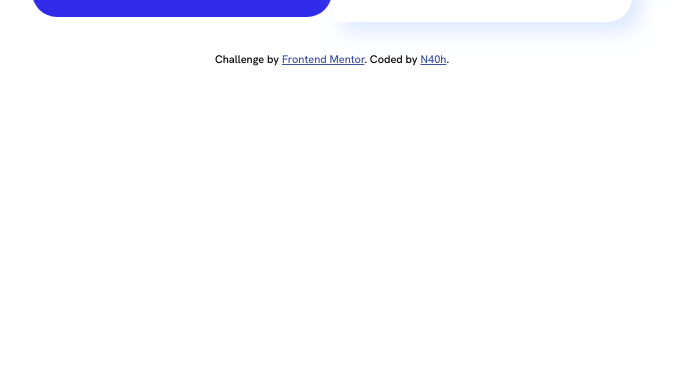
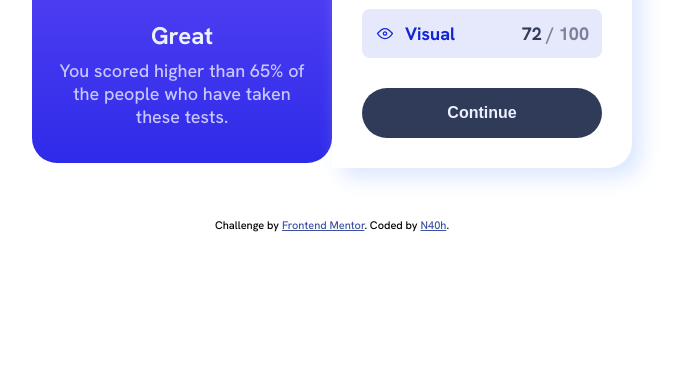
Before and after one commit to N40h/results-summary-component, a plain HTML site: page index.html in a window 1280 px wide. Shown: the part 422-800 px from the top of the page, without its empty margins (308-985 px from the left). Drawn offline with Linux system fonts and the light colour scheme.

Commit message:
Update some CSS rules

```diff
--- a/css/styles.css
+++ b/css/styles.css
@@ -8,6 +8,12 @@
 body {
     font-family: 'Hanken Grotesk';
     font-size: 18px;
+    width: 100%;
+    height: 100vh;
+    display: flex;
+    flex-direction: column;
+    justify-content: center;
+    align-items: center;
 }
 
 /* Contents */
```
